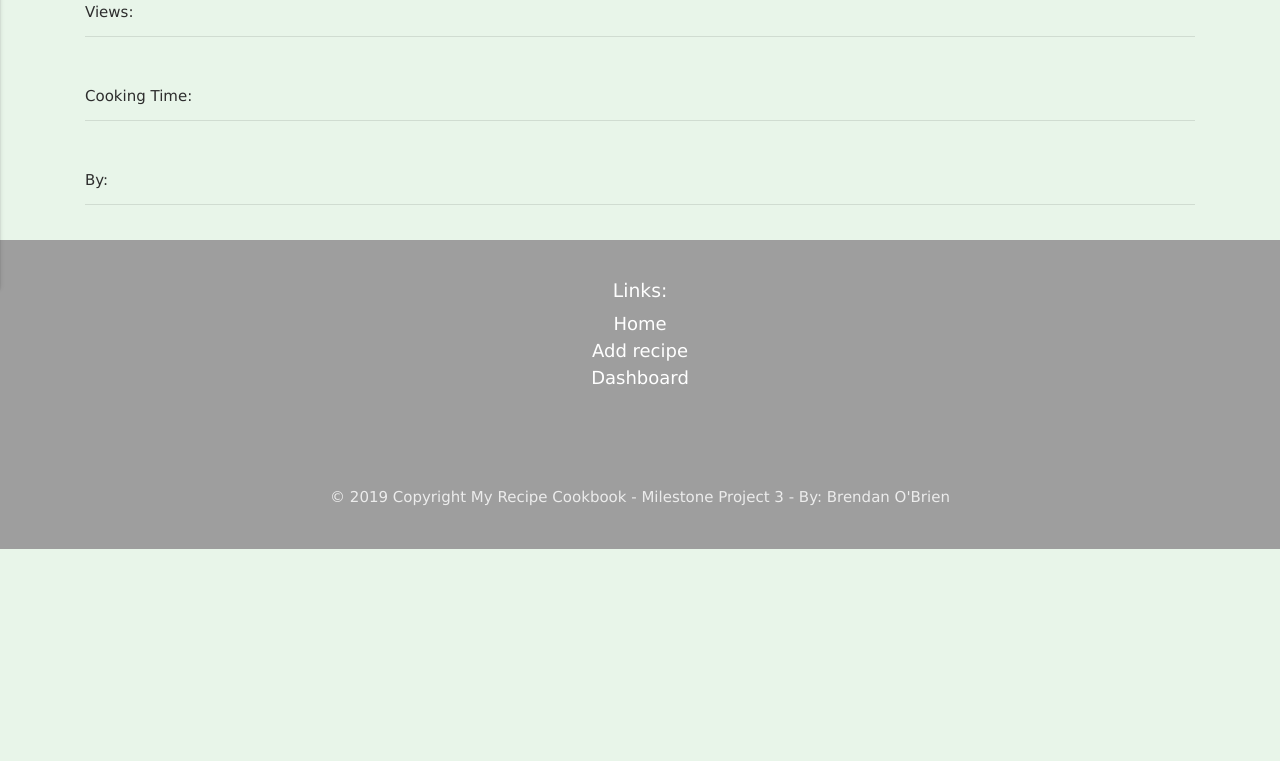
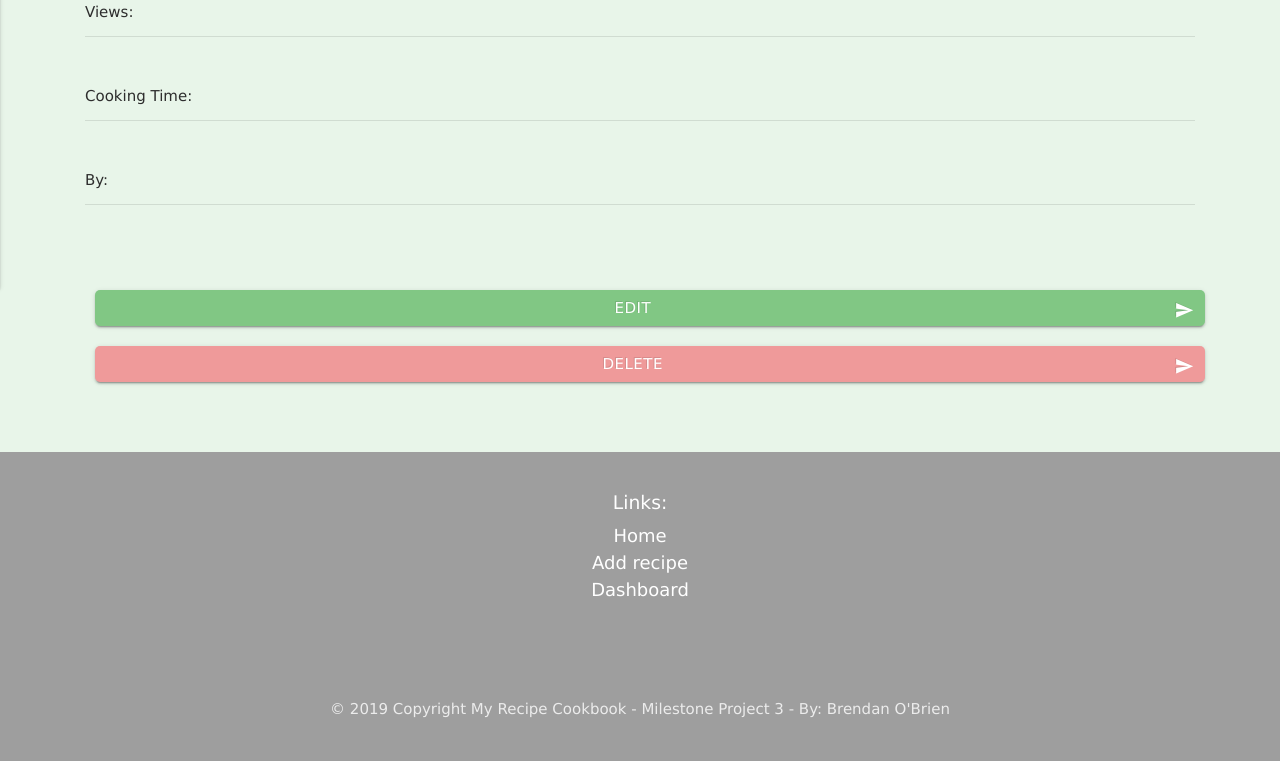
Before and after one commit to Bren08/flask_recipe_app, a Flask app: template templates/view_individual_recipe.html in a window 1280 px wide. Shown: the part 572-1333 px from the top of the page. Before the commit the page ends 1121 px from the top, so only its background shows below. Run offline with Flask 2, Linux system fonts and the light colour scheme; the template is opened without the code that fills it, so the values that code supplies are empty; some libraries are stand-ins or nearby versions.

Commit message:
Added edit and delete buttons to main view individual recipe page for improved UX

```diff
--- a/templates/cuisine_recipe.html
+++ b/templates/cuisine_recipe.html
@@ -4,7 +4,7 @@
   <div class="container">
     <div class ="jumbo-header"><strong>My Recipe Cookbook</strong></div><br><br><br>
     <p>Inside various cuisines are catered for including Breakfast, Lunch, Dinner and my favourite.. Dessert!</p>
-    <p>Feel free to browse through some of the delicious recipe's on display.</p>
+    <p>Feel free to browse through some of the delicious recipe's on display.. Or even add your own to the collection.</p>
   </div>
 </div>
 
--- a/templates/view_individual_recipe.html
+++ b/templates/view_individual_recipe.html
@@ -71,6 +71,18 @@
             </div>
         </div>
     </div>
+    <br>
+    <br>
+    <a href="{{url_for('edit_recipe', recipe_id=recipe._id)}}"
+        class="btn waves-effect waves-light edit_button green lighten-2" type="submit" name="edit_recipe">Edit
+        <i class="material-icons right">send</i></a>
+      <a href="{{url_for('delete_recipe', recipe_id=recipe._id)}}" onclick="javascript:return confirm('Are you sure you want to delete this recipe?')"
+        class="btn waves-effect waves-light modal-trigger del_button red lighten-3" type="submit"
+        name="action">Delete<i class="material-icons right">send</i></a>
+        <br>
+        <br>
+        <br>
+        <br>
 </div>
 
 {% endblock %}
```
